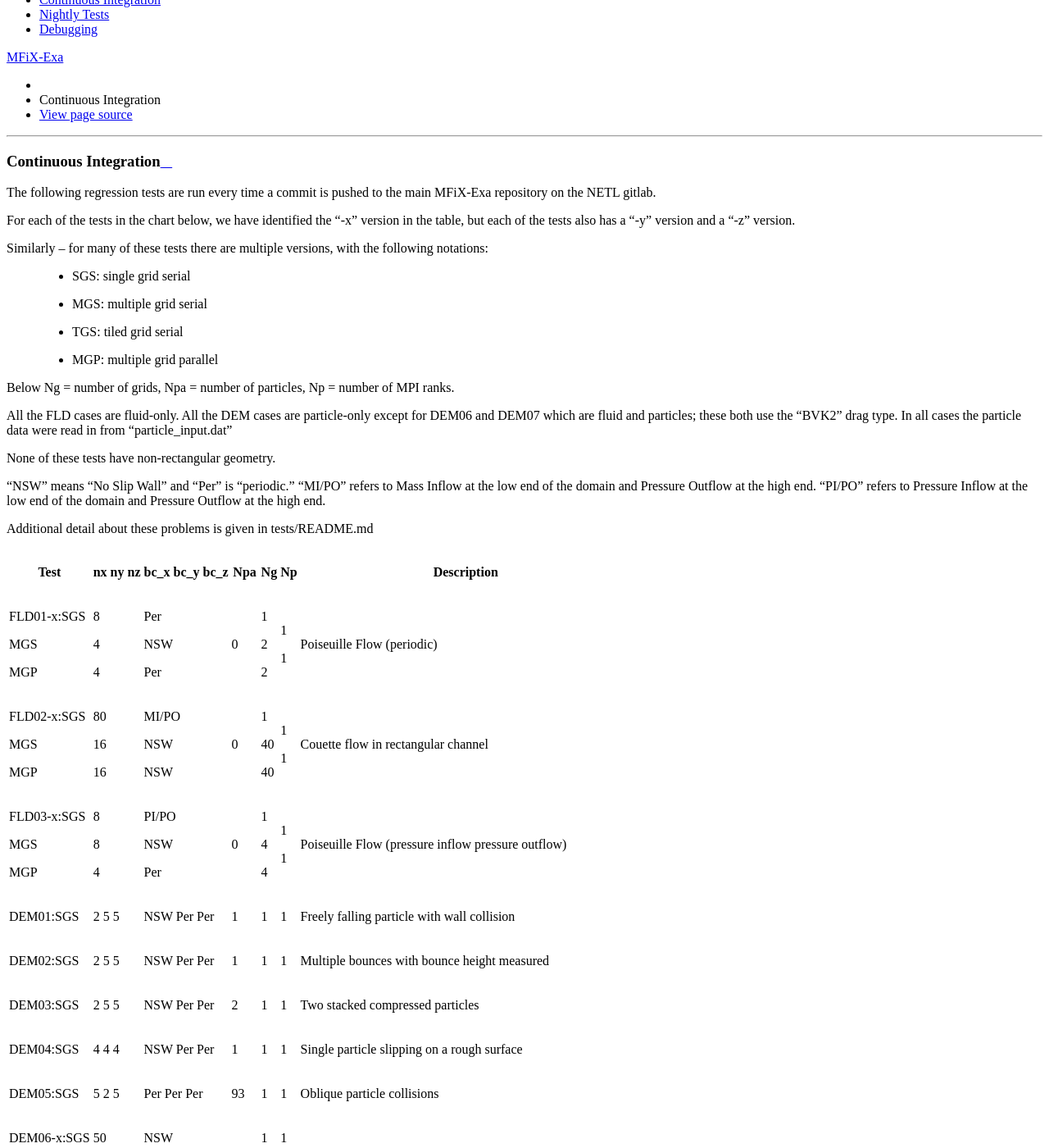
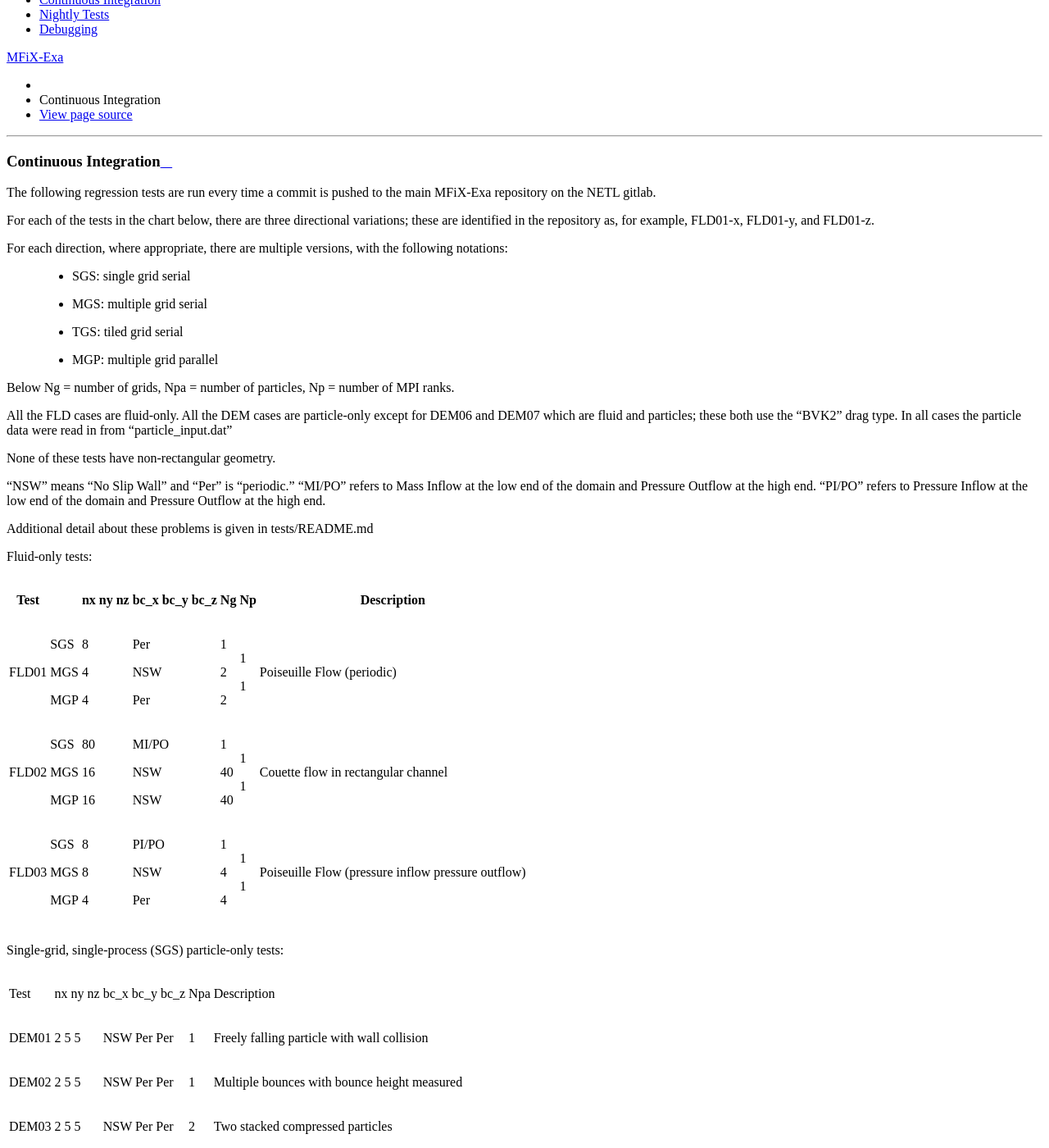
Before and after one commit to mwm126/MFIX-Exa, a Sphinx documentation site: the page built from docs/source/CITests.rst, in a window 1280 px wide and 1400 px high, scrolled down 232 px. Shown: the whole window at 82% size. Built offline with Sphinx 7.4.7 and the Read the Docs theme 2.0.0, drawn with Linux system fonts in a browser that asks for light colours; pages that are not in the unit, such as notebooks, are missing from menus; some of the changed text lies outside the part shown.

Commit message:
formatting

```diff
--- a/docs/source/CITests.rst
+++ b/docs/source/CITests.rst
@@ -6,11 +6,11 @@
 The following regression tests are run every time a commit is pushed to the main
 MFiX-Exa repository on the NETL gitlab.
 
-For each of the tests in the chart below, we have identified the "-x" version
-in the table, but each of the tests also has a "-y" version and a "-z" version.
+For each of the tests in the chart below, there are
+three directional variations; these are identified in the repository as,
+for example, FLD01-x, FLD01-y, and FLD01-z.
 
-Similarly -- for many of these tests there are multiple versions,
-with the following notations:
+For each direction, where appropriate, there are multiple versions, with the following notations:
 
   * SGS: single grid serial
 
@@ -35,58 +35,77 @@
 
 Additional detail about these problems is given in tests/README.md
 
-+-------------------+----+-------+--------+----+----+----------------------+
-| Test              | nx | bc_x  | Npa    | Ng | Np | Description          |
-|                   | ny | bc_y  |        |    |    |                      |
-|                   | nz | bc_z  |        |    |    |                      |
-+===================+====+=======+========+====+====+======================+
-| FLD01-x:SGS       | 8  | Per   | 0      | 1  | 1  | Poiseuille Flow      |
-|                   |    |       |        |    |    | (periodic)           |
-| MGS               | 4  | NSW   |        | 2  | 1  |                      |
-|                   |    |       |        |    |    |                      |
-| MGP               | 4  | Per   |        | 2  |    |                      |
-+-------------------+----+-------+--------+----+----+----------------------+
-| FLD02-x:SGS       | 80 | MI/PO | 0      | 1  | 1  | Couette flow in      |
-|                   |    |       |        |    |    | rectangular channel  |
-| MGS               | 16 | NSW   |        | 40 | 1  |                      |
-|                   |    |       |        |    |    |                      |
-| MGP               | 16 | NSW   |        | 40 |    |                      |
-+-------------------+----+-------+--------+----+----+----------------------+
-| FLD03-x:SGS       | 8  | PI/PO | 0      | 1  | 1  | Poiseuille Flow      |
-|                   |    |       |        |    |    | (pressure inflow     |
-| MGS               | 8  | NSW   |        | 4  | 1  | pressure outflow)    |
-|                   |    |       |        |    |    |                      |
-| MGP               | 4  | Per   |        | 4  |    |                      |
-+-------------------+----+-------+--------+----+----+----------------------+
-| DEM01:SGS         | 2  | NSW   | 1      | 1  | 1  | Freely falling       |
-|                   | 5  | Per   |        |    |    | particle with        |
-|                   | 5  | Per   |        |    |    | wall collision       |
-+-------------------+----+-------+--------+----+----+----------------------+
-| DEM02:SGS         | 2  | NSW   | 1      | 1  | 1  | Multiple bounces     |
-|                   | 5  | Per   |        |    |    | with bounce height   |
-|                   | 5  | Per   |        |    |    | measured             |
-+-------------------+----+-------+--------+----+----+----------------------+
-| DEM03:SGS         | 2  | NSW   | 2      | 1  | 1  | Two stacked          |
-|                   | 5  | Per   |        |    |    | compressed particles |
-|                   | 5  | Per   |        |    |    |                      |
-+-------------------+----+-------+--------+----+----+----------------------+
-| DEM04:SGS         | 4  | NSW   | 1      | 1  | 1  | Single particle      |
-|                   | 4  | Per   |        |    |    | slipping on a        |
-|                   | 4  | Per   |        |    |    | rough surface        |
-+-------------------+----+-------+--------+----+----+----------------------+
-| DEM05:SGS         | 5  | Per   | 93     | 1  | 1  | Oblique particle     |
-|                   | 2  | Per   |        |    |    | collisions           |
-|                   | 5  | Per   |        |    |    |                      |
-+-------------------+----+-------+--------+----+----+----------------------+
-| DEM06-x:SGS       | 50 | NSW   | 1      | 1  | 1  | Single particle      |
-|                   |    |       |        |    |    | falling under        |
-| MGS               | 5  | NSW   |        | 10 | 1  | gravity, reaching    |
-|                   |    |       |        |    |    | terminal velocity    |
-| MGP               | 5  | NSW   |        | 10 | 1  |                      |
-+-------------------+----+-------+--------+----+----+----------------------+
-| DEM07-x           | 20 | Per   | 1222   | 1  | 1  | Homogeneous          |
-|                   |    |       |        |    |    | cooling system       |
-| MGS               | 20 | Per   |        | 8  | 1  |                      |
-|                   |    |       |        |    |    |                      |
-| MGP               | 20 | Per   |        | 8  |    |                      |
-+-------------------+----+-------+--------+----+----+----------------------+
+Fluid-only tests:
+
++-------+-----+----+-------+----+----+----------------------+
+| Test  |     | nx | bc_x  | Ng | Np | Description          |
+|       |     | ny | bc_y  |    |    |                      |
+|       |     | nz | bc_z  |    |    |                      |
++=======+=====+====+=======+====+====+======================+
+| FLD01 | SGS | 8  | Per   | 1  | 1  | Poiseuille Flow      |
+|       |     |    |       |    |    | (periodic)           |
+|       | MGS | 4  | NSW   | 2  | 1  |                      |
+|       |     |    |       |    |    |                      |
+|       | MGP | 4  | Per   | 2  |    |                      |
++-------+-----+----+-------+----+----+----------------------+
+| FLD02 | SGS | 80 | MI/PO | 1  | 1  | Couette flow in      |
+|       |     |    |       |    |    | rectangular channel  |
+|       | MGS | 16 | NSW   | 40 | 1  |                      |
+|       |     |    |       |    |    |                      |
+|       | MGP | 16 | NSW   | 40 |    |                      |
++-------+-----+----+-------+----+----+----------------------+
+| FLD03 | SGS | 8  | PI/PO | 1  | 1  | Poiseuille Flow      |
+|       |     |    |       |    |    | (pressure inflow     |
+|       | MGS | 8  | NSW   | 4  | 1  | pressure outflow)    |
+|       |     |    |       |    |    |                      |
+|       | MGP | 4  | Per   | 4  |    |                      |
++-------+-----+----+-------+----+----+----------------------+
+
+Single-grid, single-process (SGS) particle-only tests:
+
++-------+----+-------+--------+----------------------+
+| Test  | nx | bc_x  | Npa    | Description          |
+|       | ny | bc_y  |        |                      |
+|       | nz | bc_z  |        |                      |
++-------+----+-------+--------+----------------------+
+| DEM01 | 2  | NSW   | 1      | Freely falling       |
+|       | 5  | Per   |        | particle with        |
+|       | 5  | Per   |        | wall collision       |
++-------+----+-------+--------+----------------------+
+| DEM02 | 2  | NSW   | 1      | Multiple bounces     |
+|       | 5  | Per   |        | with bounce height   |
+|       | 5  | Per   |        | measured             |
++-------+----+-------+--------+----------------------+
+| DEM03 | 2  | NSW   | 2      | Two stacked          |
+|       | 5  | Per   |        | compressed particles |
+|       | 5  | Per   |        |                      |
++-------+----+-------+--------+----------------------+
+| DEM04 | 4  | NSW   | 1      | Single particle      |
+|       | 4  | Per   |        | slipping on a        |
+|       | 4  | Per   |        | rough surface        |
++-------+----+-------+--------+----------------------+
+| DEM05 | 5  | Per   | 93     | Oblique particle     |
+|       | 2  | Per   |        | collisions           |
+|       | 5  | Per   |        |                      |
++-------+----+-------+--------+----------------------+
+
+
+Coupled particle/fluid tests:
+
++------+-----+----+-------+--------+----+----+----------------------+
+| Test |     | nx | bc_x  | Npa    | Ng | Np | Description          |
+|      |     | ny | bc_y  |        |    |    |                      |
+|      |     | nz | bc_z  |        |    |    |                      |
++------+-----+----+-------+--------+----+----+----------------------+
+| DEM06| SGS | 50 | NSW   | 1      | 1  | 1  | Single particle      |
+|      |     |    |       |        |    |    | falling under        |
+|      | MGS | 5  | NSW   |        | 10 | 1  | gravity, reaching    |
+|      |     |    |       |        |    |    | terminal velocity    |
+|      | MGP | 5  | NSW   |        | 10 |    |                      |
++------+-----+----+-------+--------+----+----+----------------------+
+| DEM07| SGS | 20 | Per   | 1222   | 1  | 1  | Homogeneous          |
+|      |     |    |       |        |    |    | cooling system       |
+|      | MGS | 20 | Per   |        | 8  | 1  |                      |
+|      |     |    |       |        |    |    |                      |
+|      | MGP | 20 | Per   |        | 8  |    |                      |
++------+-----+----+-------+--------+----+----+----------------------+
```
